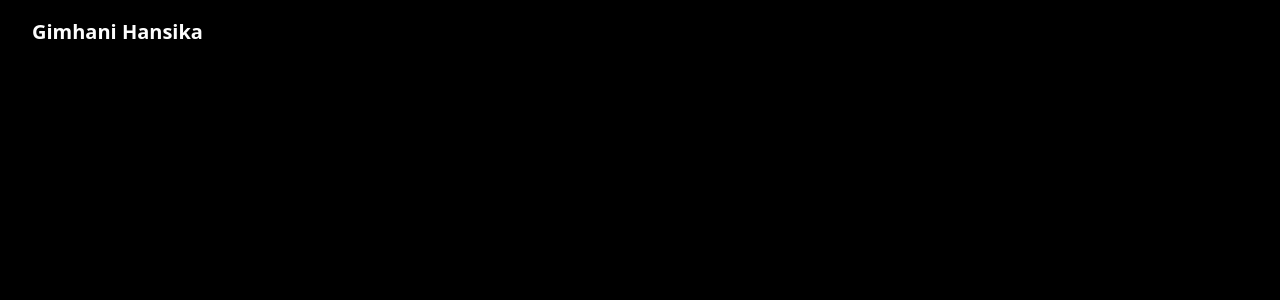
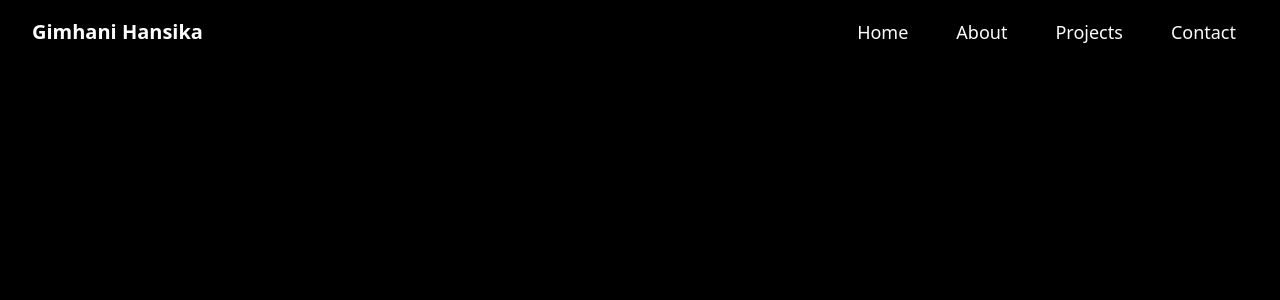
Before and after one commit to ICT-Courses/ict2233-ca-02-Hansi-Umayangani, a React (Vite) app: page / in a window 1280 px wide. Shown: the top 300 px of the page. Built offline with nearby package versions, Linux system fonts and the light colour scheme.

Commit message:
Add desktop navigation links with hover styles

```diff
--- a/src/components/Navbar.jsx
+++ b/src/components/Navbar.jsx
@@ -1,5 +1,12 @@
 import { useState } from "react";
 import { Link } from "react-router-dom";
+
+const navigation = [
+  { name: "Home", href: "/" },
+  { name: "About", href: "/about" },
+  { name: "Projects", href: "/projects" },
+  { name: "Contact", href: "/contact" },
+];
 
 export default function Navbar() {
   return (
@@ -11,6 +18,21 @@ export default function Navbar() {
               Gimhani Hansika
             </Link>
           </div>
+
+          <div className="hidden md:block">
+            <div className="ml-10 flex items-baseline space-x-6">
+              {navigation.map((item) => (
+                <Link
+                  key={item.name}
+                  to={item.href}
+                  className="px-3 py-2 rounded-md text-sm md:text-lg font-medium text-foreground hover:text-primary"
+                >
+                  {item.name}
+                </Link>
+              ))}
+            </div>
+          </div>
+
         </div>
       </div>
     </nav>
```
